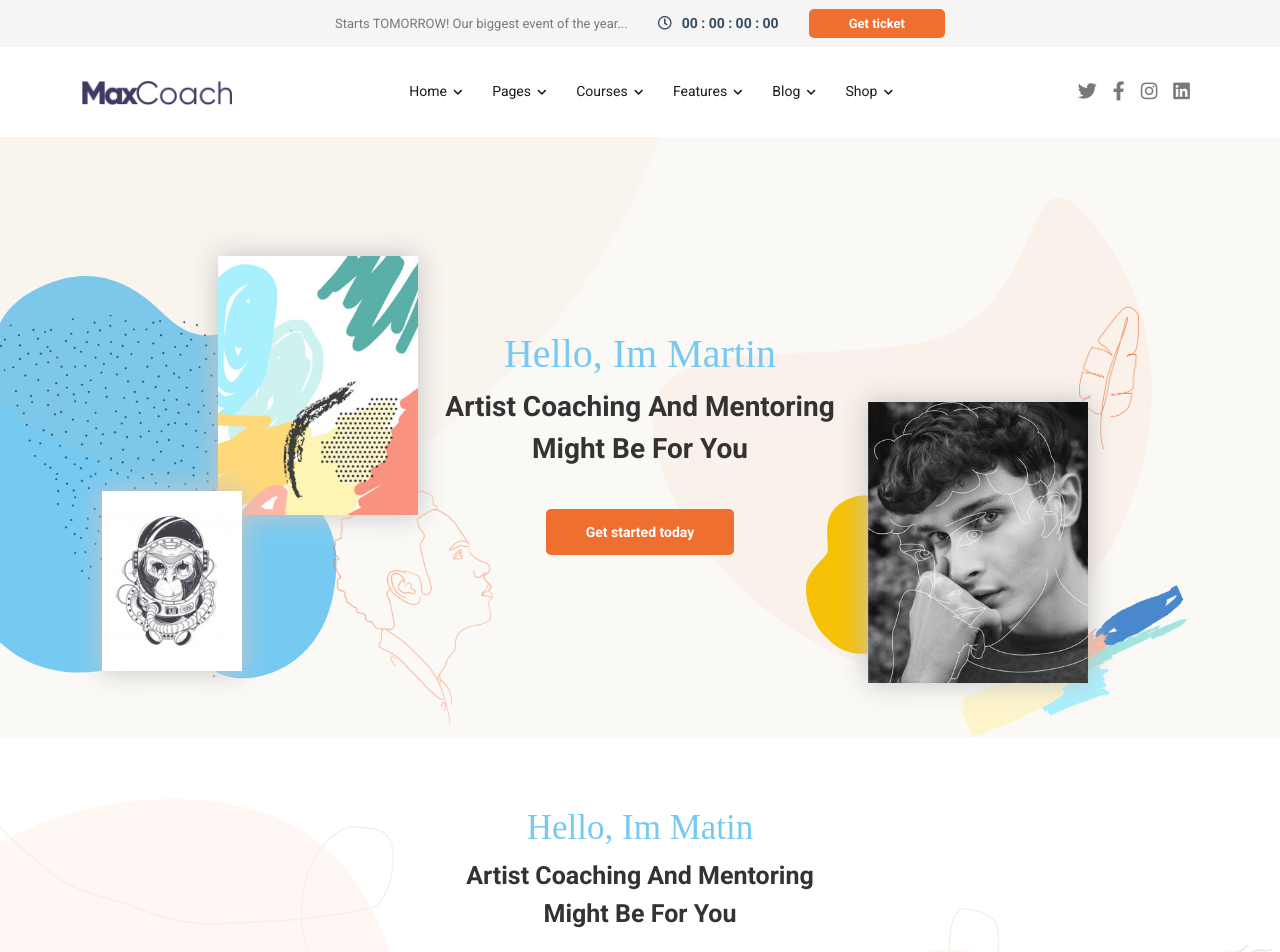
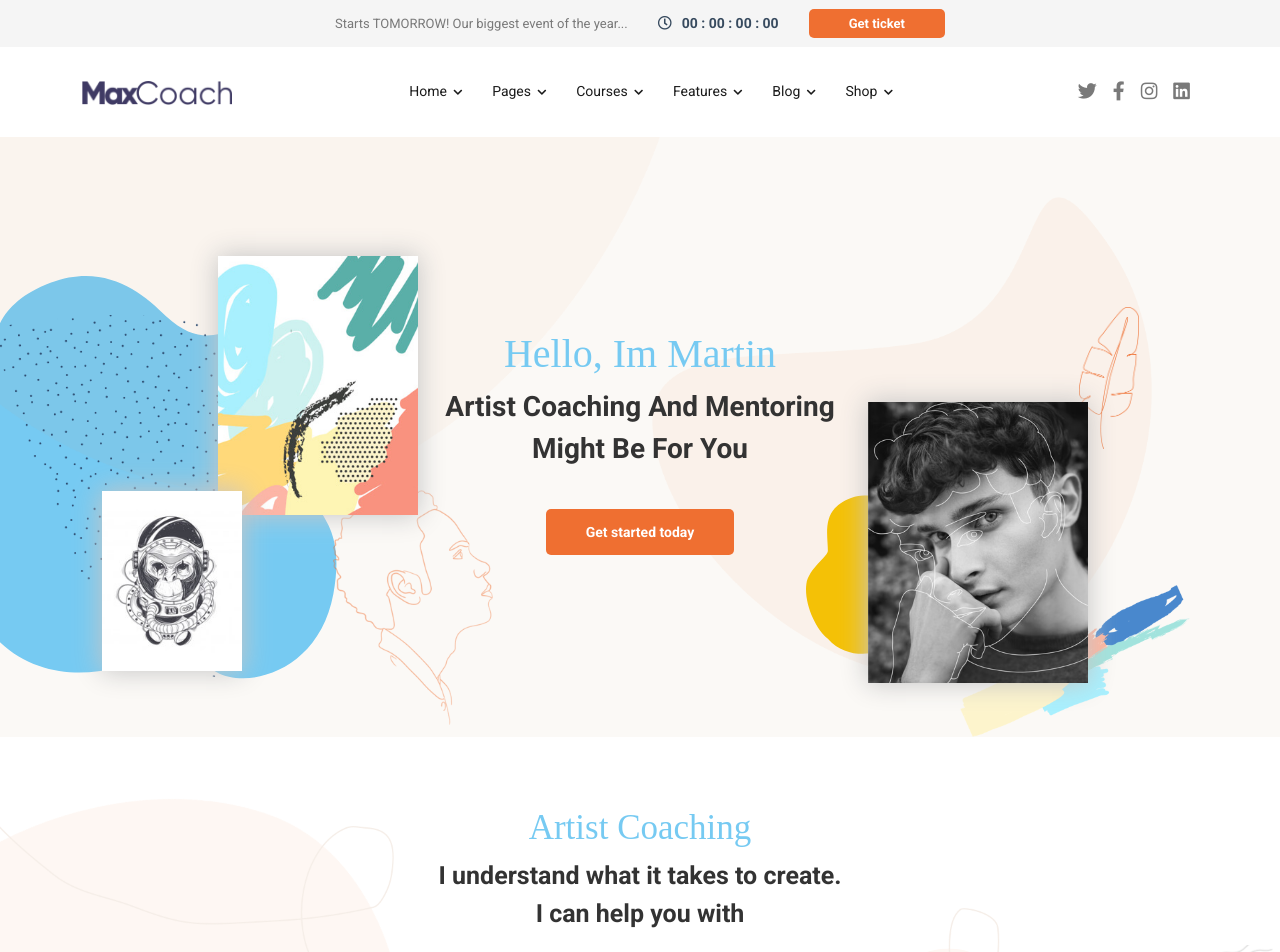
Before and after one commit to AndreaCasentini93/proj-html-vuejs, a Vue app: page / in a window 1280 px wide. Shown: the top 952 px of the page. Built offline with nearby package versions, Linux system fonts and the light colour scheme; a small style sheet from the web is missing.

Commit message:
Refactoring

```diff
--- a/src/components/ArtistCoaching.vue
+++ b/src/components/ArtistCoaching.vue
@@ -10,8 +10,8 @@
         <div class="container">
             <!-- TITLES -->
             <div class="text-center">
-                <h2>Hello, Im Matin</h2>
-                <h3>Artist Coaching And Mentoring<br>Might Be For You</h3>
+                <h2>Artist Coaching</h2>
+                <h3>I understand what it takes to create.<br>I can help you with</h3>
             </div>
             <!-- /TITLES -->
 
--- a/src/components/CreateLike.vue
+++ b/src/components/CreateLike.vue
@@ -54,7 +54,7 @@ export default {
 
         h3 {
             line-height: 1.5;
-            margin-bottom: 50px;
+            margin-bottom: 20px;
             font-size: 35px;
             font-weight: 700;
             color: $sub-title-color;
@@ -74,7 +74,6 @@ export default {
 
                 h3 {
                     font-size: 20px !important;
-                    margin-bottom: 10px !important;
                 }
 
                 p {
```
